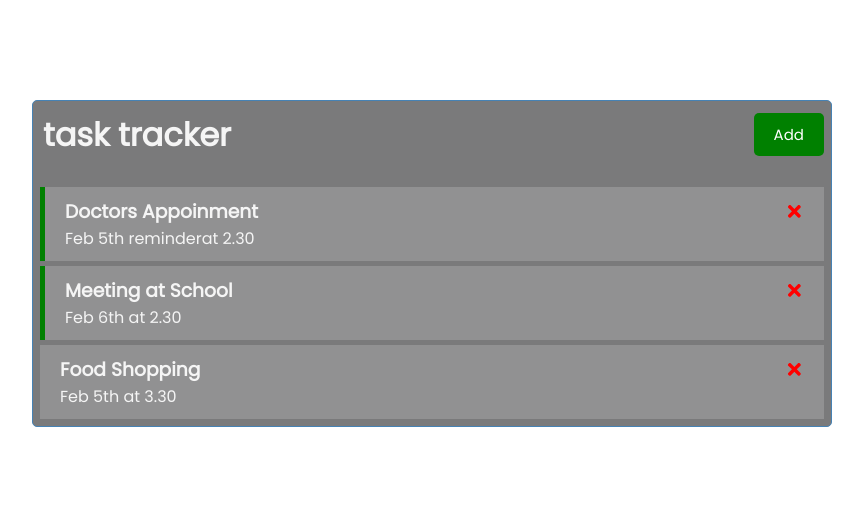
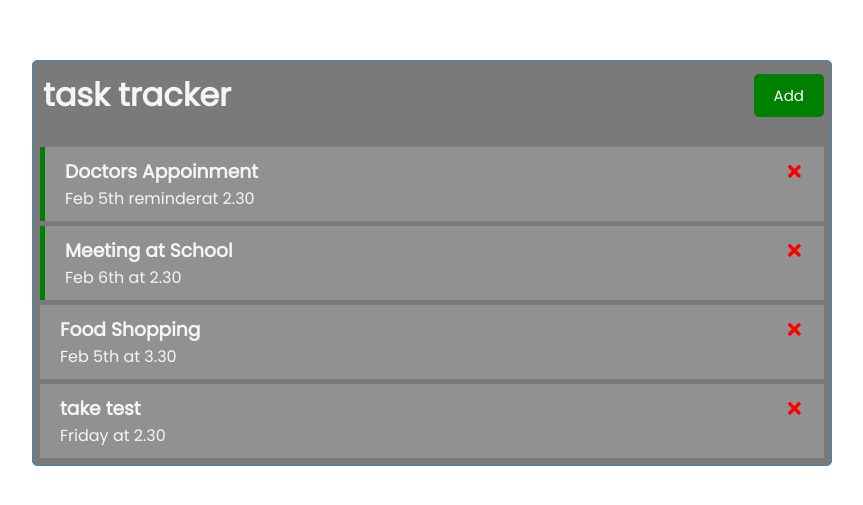
Before and after one commit to iamabdulkarim/React-task-tracker, a React (Create React App) app: page / in a window 1280 px wide. Shown: the part 137-642 px from the top of the page, without its empty margins (208-1071 px from the left). Built offline with nearby package versions, Linux system fonts and the light colour scheme; data requests are answered from the project's data file.

Commit message:
add task to the server

```diff
--- a/db.json
+++ b/db.json
@@ -1,23 +1,28 @@
 {
   "tasks": [
     {
-      "id":1,
-      "text":"Doctors Appoinment",
-      "day":"Feb 5th reminderat 2.30",
+      "id": 1,
+      "text": "Doctors Appoinment",
+      "day": "Feb 5th reminderat 2.30",
       "reminder": true
     },
     {
-      "id":2,
-      "text":"Meeting at School",
-      "day":"Feb 6th at 2.30",
+      "id": 2,
+      "text": "Meeting at School",
+      "day": "Feb 6th at 2.30",
       "reminder": true
     },
     {
-      "id":3,
-      "text":"Food Shopping",
-      "day":"Feb 5th at 3.30",
+      "id": 3,
+      "text": "Food Shopping",
+      "day": "Feb 5th at 3.30",
       "reminder": false
+    },
+    {
+      "text": "take test",
+      "day": "Friday at 2.30",
+      "reminder": false,
+      "id": 4
     }
   ]
-
 }
--- a/src/App.js
+++ b/src/App.js
@@ -23,10 +23,23 @@
     return data
   }
 
-  const addTask = (task) => {
-    const id = Math.floor(Math.random()*10000 +1);
-    const newTask = {id , ...task}
-    setTasks([...tasks , newTask])
+  const addTask = async(task) => {
+    const res = await fetch('http://localhost:5000/tasks',{
+      method:'POST',
+      headers:{
+        'Content-type': 'application/json',
+      },
+      body: JSON.stringify(task),
+    })
+    const data = await res.json
+    setTasks([...tasks,data])
+
+
+
+
+    // const id = Math.floor(Math.random()*10000 +1);
+    // const newTask = {id , ...task}
+    // setTasks([...tasks , newTask])
   }
 
   const onDelete = async(id) => {
```
